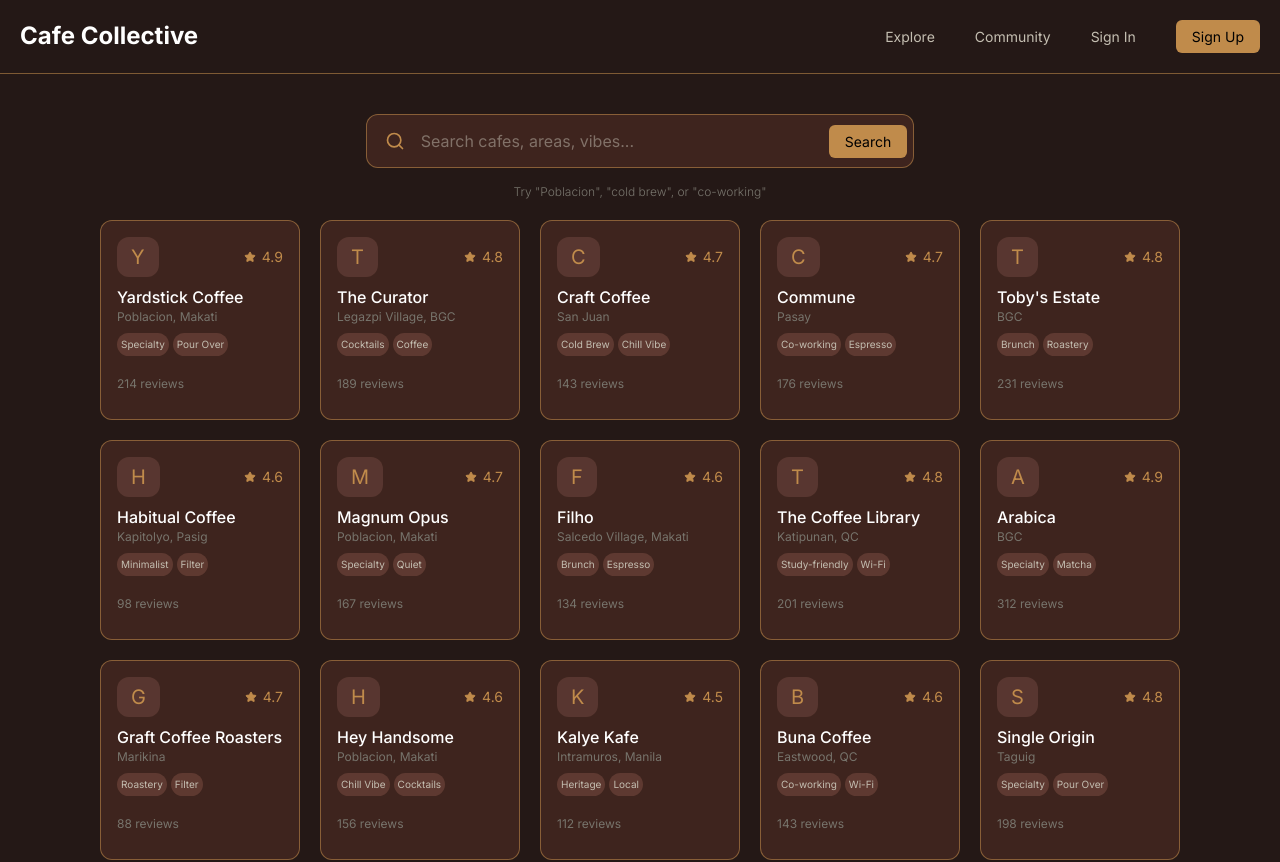
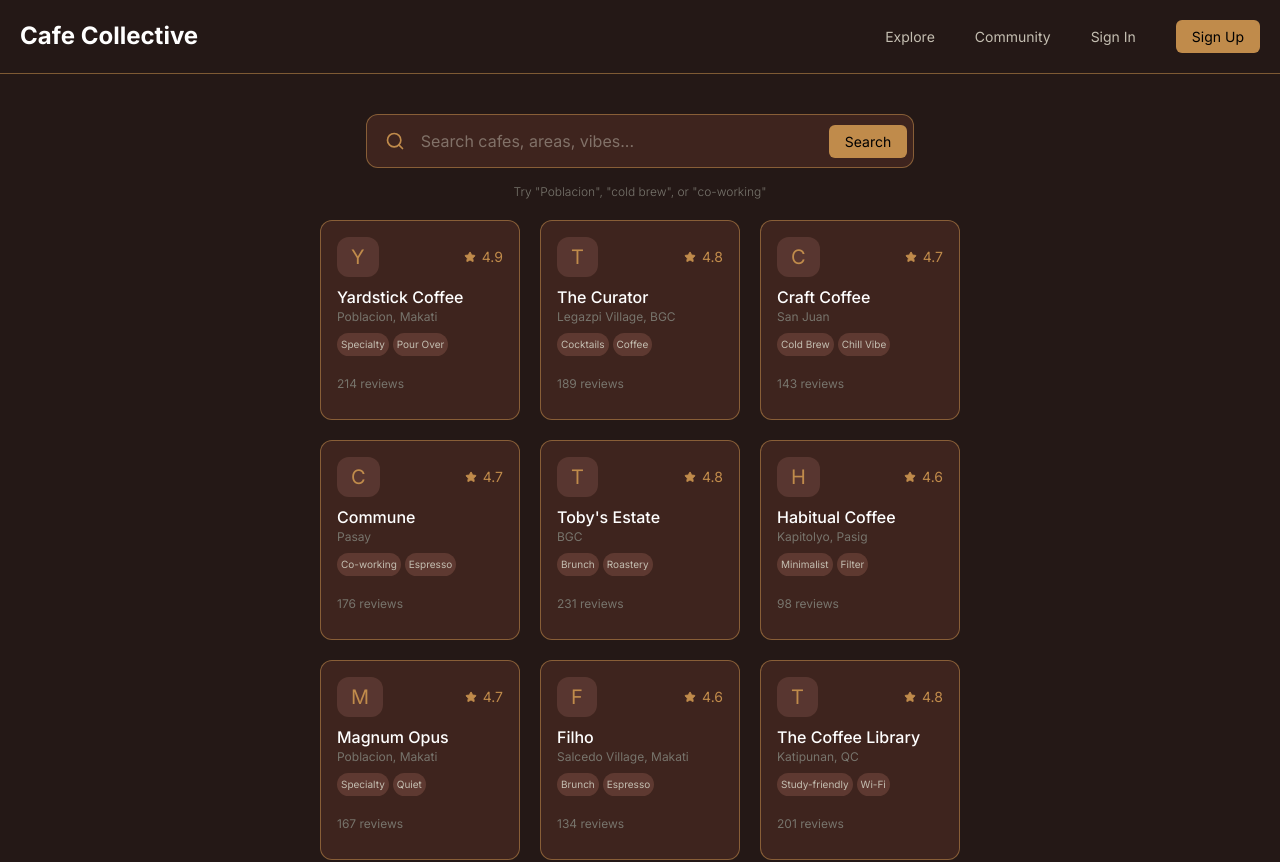
Before and after one commit to Polstuds27/CafeCollective, a Next.js app: page /cafes in a window 1280 px wide. Shown: the top 862 px of the page. Built offline with nearby package versions, Linux system fonts and the light colour scheme; no server answers.

Commit message:
minor fixes at explore cafe

```diff
--- a/app/(main)/cafes/page.tsx
+++ b/app/(main)/cafes/page.tsx
@@ -38,11 +38,10 @@ export default function CafePage(){
 
     return(
         <>
-            <div className="flex flex-col w-full h-full items-center p-10 gap-5
-            ">
+            <div className="flex flex-col w-full h-full items-center p-10 gap-5">
                 <Searchbar/>
 
-                <div className="w-full flex flex-wrap gap-5 justify-center">
+                <div className="max-w-[800px] w-full h-full flex flex-wrap gap-5 justify-center">
                     {cafes.map(cafe=>(
                         <CafeCard
                              key={cafe.id}
```
